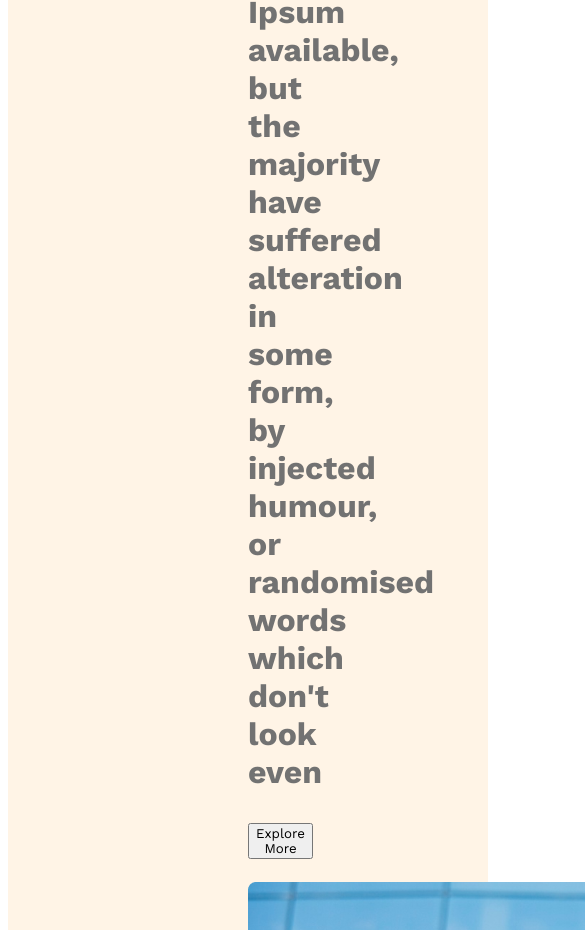
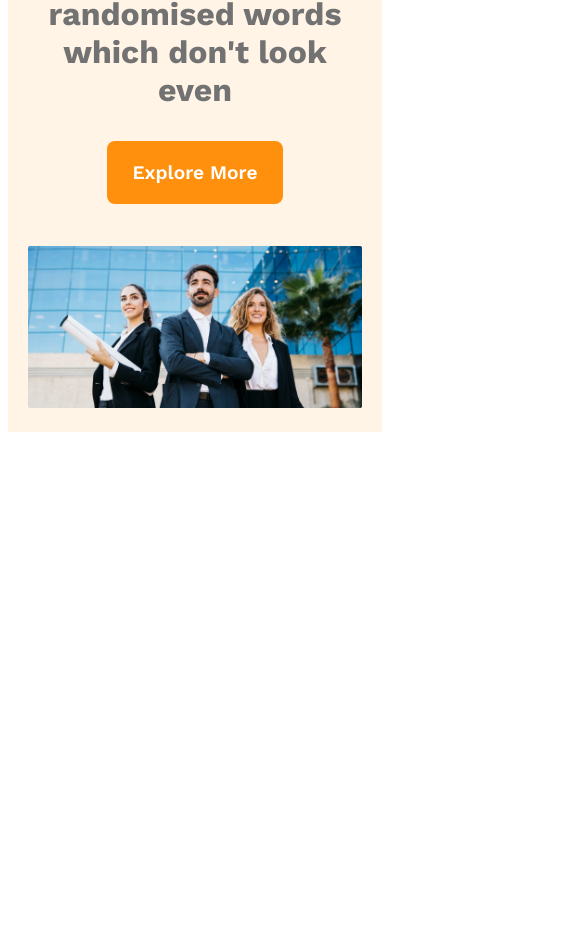
Before and after one commit to tajbir-uddin/g3-architects-website, a plain HTML site: page index.html in a window 390 px wide. Shown: the part 1064-1994 px from the top of the page, 585 px wide, since content can reach past the window. After the commit the page ends 1504 px from the top, so only its background shows below. Drawn offline with nearby package versions, Linux system fonts and the light colour scheme.

Commit message:
finished the header section with responsive for mobile and medium devices

```diff
--- a/styles/architect.css
+++ b/styles/architect.css
@@ -6,8 +6,15 @@
     font-family: 'Work Sans', sans-serif;
 }
 
-.btn-primary{
-
+.btn-primary {
+    border-radius: 8px;
+    background: #FF900E;
+    padding: 20px 25px;
+    color: #FFF;
+    font-size: 1.2rem;
+    font-weight: 600;
+    cursor: pointer;
+    border: 0;
 }
 
 /* header styles */
@@ -56,6 +63,34 @@ nav li a {
     font-size: 4rem;
     font-weight: 700;
 }
-.banner-description{
+
+.banner-description {
     color: #727272;
 }
+
+.banner img{
+    margin-top: 20px;
+    width: 100%;
+}
+
+
+/* responsive media queries */
+/* mobile devices */
+@media screen and (max-width:576px) {
+    header{
+        padding: 20px;
+    }
+    nav{
+        flex-direction: column;
+    }
+}
+
+/* tablet or medium devices */
+@media screen and (min-width:576px) and (max-width: 960px) {
+    header{
+        padding: 50px;
+    }
+    nav{
+        flex-direction: column;
+    }
+}
```
